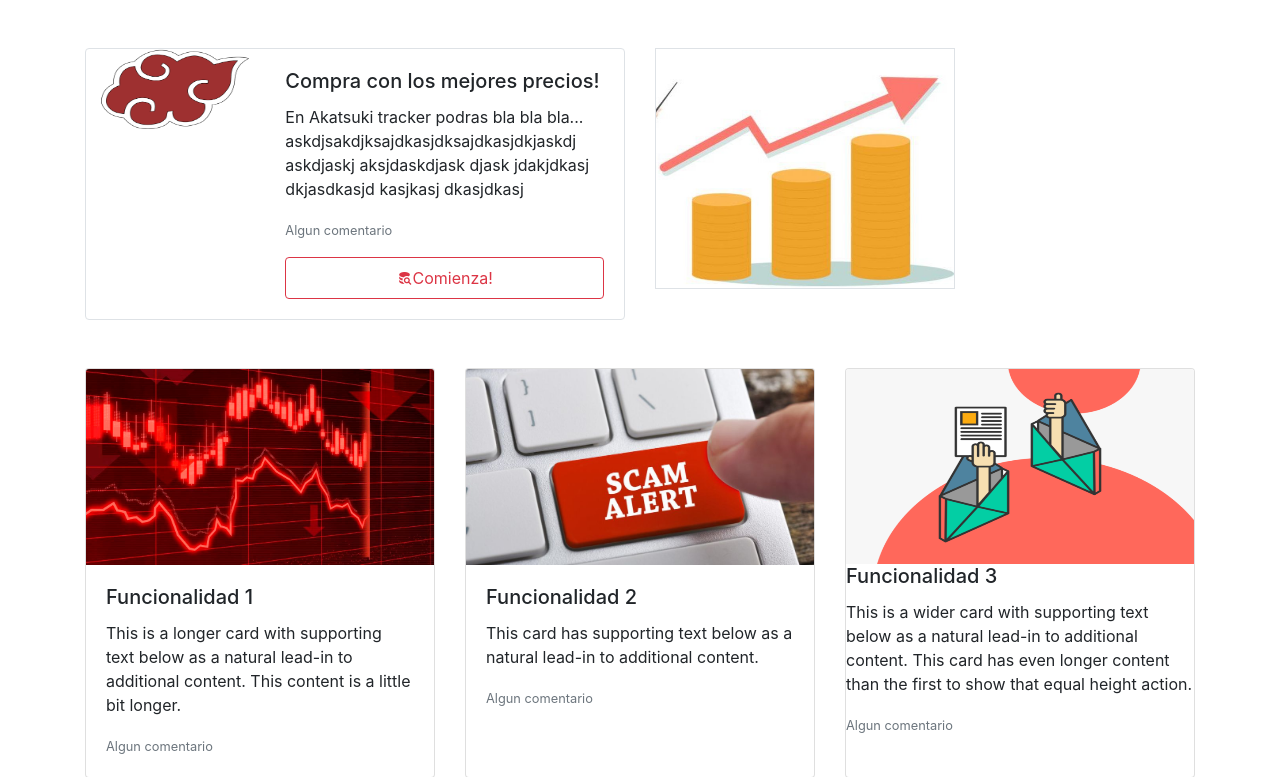
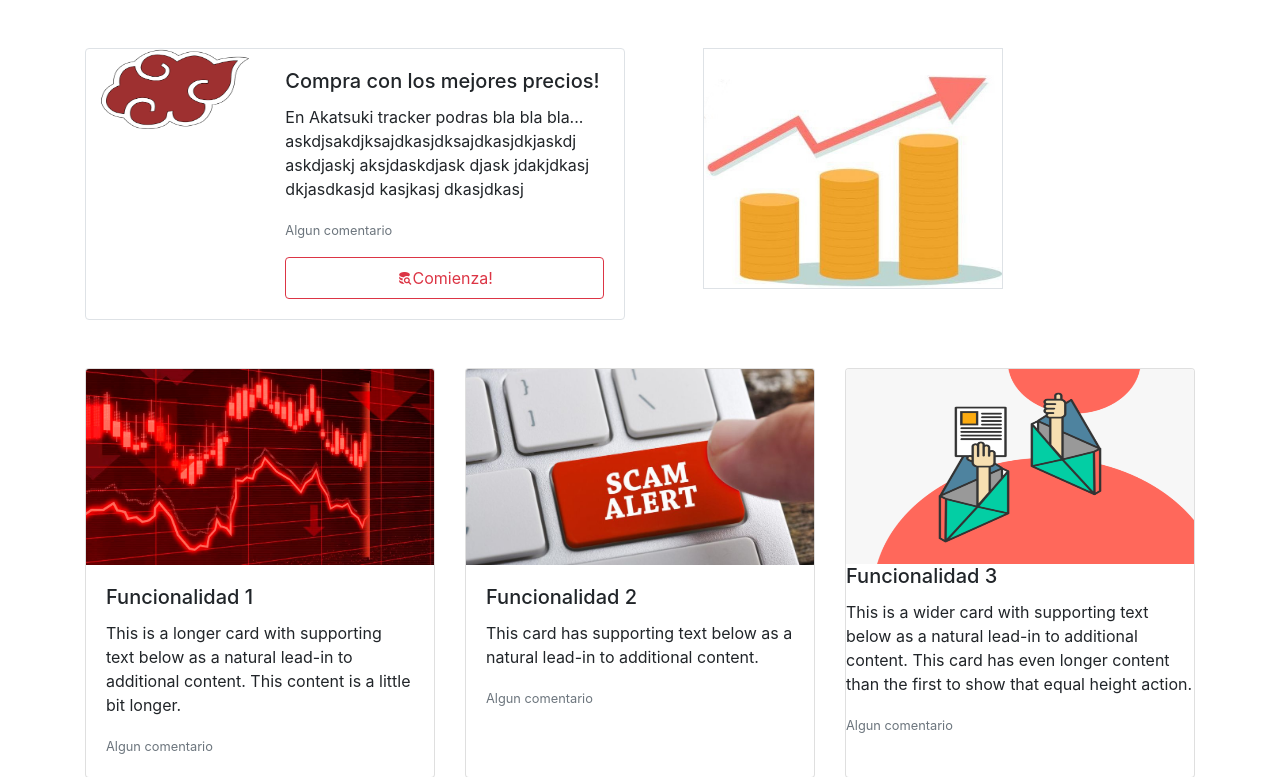
Before and after one commit to AkatsukiTracker/AkatsukiTracker, a Django app: page / in a window 1280 px wide. Shown: the part 66-843 px from the top of the page. Run offline with Django 3.2, Linux system fonts and the light colour scheme; some libraries are stand-ins or nearby versions.

Commit message:
Ahora si k si xd

```diff
--- a/akatsuki/templates/home/index.html
+++ b/akatsuki/templates/home/index.html
@@ -21,7 +21,7 @@
 </div>
      </div>
      <div class="col-md-6">
-       <img class="border mt-5 mb-5"src="static/trade.jpg"
+       <img class="border mt-5 mb-4 ml-5"src="static/trade.jpg"
       	width="300"
      	height="241">
      </div>
```
Also changed, not shown: akatsuki/static/trade.jpg.
